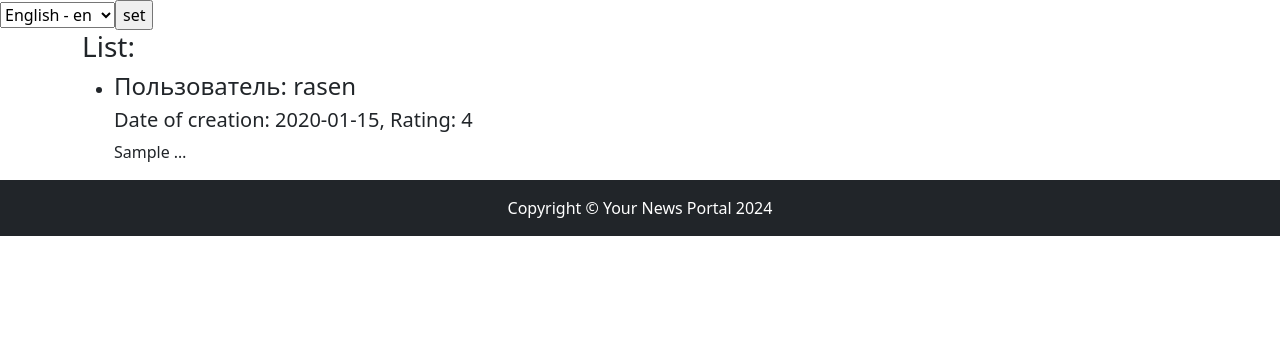
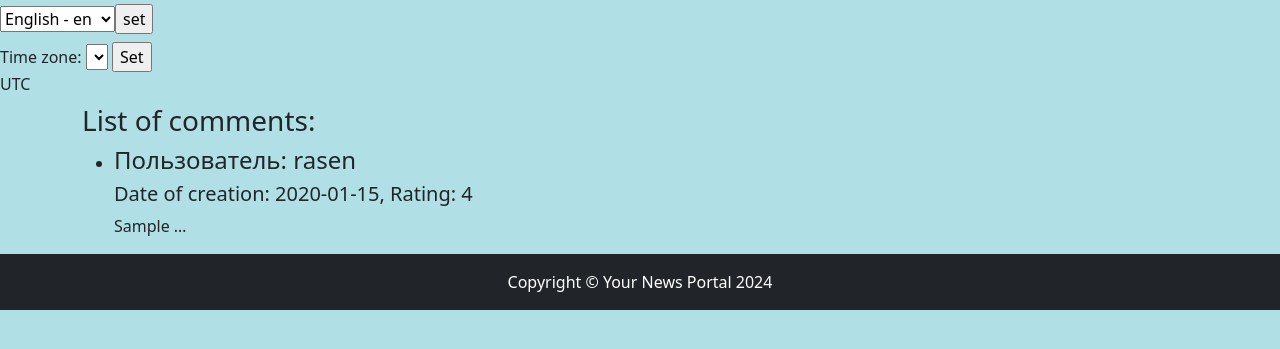
Before and after one commit to evgenijrusso/portal, a Django app: page /comments/ in a window 1280 px wide. Shown: the part 56-405 px from the top of the page. Run offline with Django 4.2, Linux system fonts and the light colour scheme; data comes from the database, SQL or seed files in the repository; both versions use the stored data as it was after the commit; tables that the repository leaves empty hold one stand-in row (values such as "Sample post"); lists and menus that the app fills with data are empty; parts of the project's set-up code (start-up, migrations or seed data) failed here and were passed over; some libraries are stand-ins or nearby versions.

Commit message:
Обновление моделей

```diff
--- /dev/null
+++ b/NewsPortal/news/middlewares.py
@@ -0,0 +1,17 @@
+import pytz
+
+from django.utils import timezone
+
+
+class TimezoneMiddleware:
+    def __init__(self, get_response):
+        self.get_response = get_response
+
+    def __call__(self, request):
+        tzname = request.session.get('django_timezone')  # пытаемся забрать часовой пояс из сессии
+        #  если он есть в сессии, то выставляем такой часовой пояс. Если же его нет, значит он не установлен, и часовой пояс надо выставить по умолчанию (на время сервера)
+        if tzname:
+            timezone.activate(pytz.timezone(tzname))
+        else:
+            timezone.deactivate()
+        return self.get_response(request)
--- a/NewsPortal/news/models.py
+++ b/NewsPortal/news/models.py
@@ -1,5 +1,4 @@
 from django.contrib.auth.models import User
-# from django.utils.translation import gettext as _
 from django.utils.translation import gettext_lazy as _
 from django.db import models
 from django.urls import reverse
--- a/NewsPortal/news/templates/news/comments.html
+++ b/NewsPortal/news/templates/news/comments.html
@@ -5,7 +5,7 @@
 
 {% block content %}
 
-<b><h3>{% trans "List" %}:</h3></b>
+<b><h3>{% trans "List of comments" %}:</h3></b>
 <ul>
 {% for com in comments %}
    <li>
--- a/NewsPortal/news/urls.py
+++ b/NewsPortal/news/urls.py
@@ -4,12 +4,12 @@ from news.views.post import PostList, PostDetail, PostCreate, PostDelete, PostUp
 from news.views.author import AuthorList
 from news.views.category import CategoryListView, CategoryDetailView, subscribe, unsubscribe
 from news.views.comment import CommentList
-from news.views.index import index
+from news.views.index import Index
 from news.views.profile import ProfileView, upgrade_to_author
 
 
 urlpatterns = [
-    path('', index),  # http://127.0.0.1:8004
+    path('', Index.as_view(), name='index'),  # http://127.0.0.1:8004
     path('news/', PostList.as_view(), name='posts'),
     path('news/articles/', PostList.as_view(), name='articles'),
     path('news/create/', PostCreate.as_view(), name='posts_news_create'),
@@ -23,8 +23,8 @@ urlpatterns = [
 
     path('profile/', ProfileView.as_view(), name='profile'),
     path('profile/upgrade/', upgrade_to_author, name='upgrade_to_author'),
-    path('accounts/', index),  # http://127.0.0.1:8004/accounts
-    path('accounts/google', index),  # http://127.0.0.1:8004/accounts
+    path('accounts/', Index.as_view(), name='index'),  # http://127.0.0.1:8004/accounts
+#    path('accounts/google', index),  # http://127.0.0.1:8004/accounts
 
 
     path('authors/', AuthorList.as_view(), name='authors'),
--- a/NewsPortal/news/views/index.py
+++ b/NewsPortal/news/views/index.py
@@ -1,6 +1,34 @@
 from django.shortcuts import render
+from django.views import View
+from django.http.response import HttpResponse  # импортируем респонс для проверки текста
 
-APP = 'news/'
 
-def index(request):
-    return render(request, APP + 'index.html')
+from django.utils.translation import activate, get_supported_language_variant
+
+
+import pytz
+from news.models import Post
+
+
+from django.utils import timezone
+from django.shortcuts import redirect
+
+# def index(request):
+#     return render(request, 'news/index.html')
+
+
+class Index(View):
+
+    def get(self, request):
+        current_time = timezone.now()
+        models = Post.objects.all()
+        context = {
+            'models': models,
+            'current_time': timezone.now(),
+            'timezones': pytz.common_timezones  # добавляем в контекст все доступные часовые пояса
+        }
+        return HttpResponse(render(request, 'news/index.html', context))
+
+    def post(self, request):
+        request.session['django_timezone'] = request.POST['timezone']
+        return redirect('/')
--- a/NewsPortal/news/views/post.py
+++ b/NewsPortal/news/views/post.py
@@ -20,8 +20,7 @@ class PostList(ListView):
     ordering = '-time_in'
     template_name = APP + 'posts.html'
     context_object_name = 'posts'
-    paginate_by = 4
- #   qs = Post.objects.all().select_related('author')  # с ним - 2 запроса, без него 4
+    paginate_by = 3
     queryset = Post.objects.prefetch_related('categories_post')
 
     def get_context_data(self, **kwargs):
@@ -49,7 +48,7 @@ class PostDetail(DetailView):
         context['title'] = 'Пост'
         return context
 
-
+# -----------------  PostCreate --------------------------
 class PostCreate(PermissionRequiredMixin, CreateView):
     form_class = PostForm
     model = Post
--- a/NewsPortal/templates/default.html
+++ b/NewsPortal/templates/default.html
@@ -1,6 +1,7 @@
 <!DOCTYPE html>
 {% load cache %} <!-- Загружаем кэширование -->
 {% load i18n %}
+{% load tz %} <!-- не забываем загрузить тег для работы с часовыми поясами -->
 
 <html height: 100%; lang="en" xmlns:height="http://www.w3.org/1999/xhtml" xmlns:margin="http://www.w3.org/1999/xhtml"
       xmlns:min-height="http://www.w3.org/1999/xhtml">
@@ -15,11 +16,7 @@
         <link href="{% static 'news/css/styles.css' %}" rel="stylesheet" />
 <!--        <link href="https://cdn.jsdelivr.net/npm/bootstrap@5.0.2/dist/css/bootstrap.min.css" rel="stylesheet" integrity="sha384-EVSTQN3/azprG1Anm3QDgpJLIm9Nao0Yz1ztcQTwFspd3yD65VohhpuuCOmLASjC" crossorigin="anonymous">-->
 <style>
-      @media (min-width: 1024px) {
-        .bd-placeholder-img-lg {
-          font-size: 3.5rem;
-        }
-      }
+     body {background-color: {% if current_time.hour >= 19 or current_time.hour <= 7 %} darkcyan {% else %} powderblue {% endif %};}
 </style>
     </head>
     <body class="d-flex flex-column h-100">
@@ -59,8 +56,8 @@
     </header>
 {% endcache %}
 <!-- Begin page content -->
-    <main class="flex-shrink-0">
-        <div class="flex-auto">
+    <main class="flex mt-1">
+        <div class="flex flex-column mb-2">
         <form action="{% url 'set_language' %}" method="POST"> {% csrf_token %}
             <input type="hidden" name="next" value="{{ redirect_to }}">
             <select name="language" id="">
@@ -76,6 +73,22 @@
             </select>
         </form>
         </div>
+        {% get_current_timezone as TIME_ZONE %}
+        <div class="flex flex-column mb-2">
+            <form action="" method="POST">
+                {% csrf_token %}
+                <label for="timezone">Time zone:</label>
+                <select name="timezone">
+                    {% for tz in timezones %}
+                    <option value="{{ tz }}"{% if tz == TIME_ZONE %} selected{% endif %}>{{ tz }}</option>
+                    {% endfor %}
+                </select>
+                <input type="submit" value="Set">
+            </form>
+        {{ TIME_ZONE }}
+        {{ current_time|timezone:TIME_ZONE }} <!-- Отображаем время в выбранном часовом поясе  -->
+</div>
+
         <div class="container">
            {% block content %}
 
--- a/NewsPortal/work/settings.py
+++ b/NewsPortal/work/settings.py
@@ -90,6 +90,7 @@ MIDDLEWARE = [
     'django.contrib.messages.middleware.MessageMiddleware',
     'django.middleware.clickjacking.XFrameOptionsMiddleware',
     'debug_toolbar.middleware.DebugToolbarMiddleware',
+    'news.middlewares.TimezoneMiddleware', # add that middleware!
 ]
 
 ROOT_URLCONF = 'work.urls'
--- a/pyproject.toml
+++ b/pyproject.toml
@@ -13,6 +13,7 @@ django-filter = "^23.5"
 django-crispy-forms = "^2.1"
 crispy-bootstrap5 = "^2023.10"
 django-allauth = "^0.60.1"
+pytz = "^2024.1"
 
 
 [build-system]
```
Also changed, not shown: NewsPortal/news/templates/news/index.html (+10 -1 lines), NewsPortal/news/templates/news/posts.html (+5 -5 lines), NewsPortal/templates/profile.html (+8 -7 lines), NewsPortal/db.sqlite3, NewsPortal/locale/ru/LC_MESSAGES/django.po, 3 other files.
